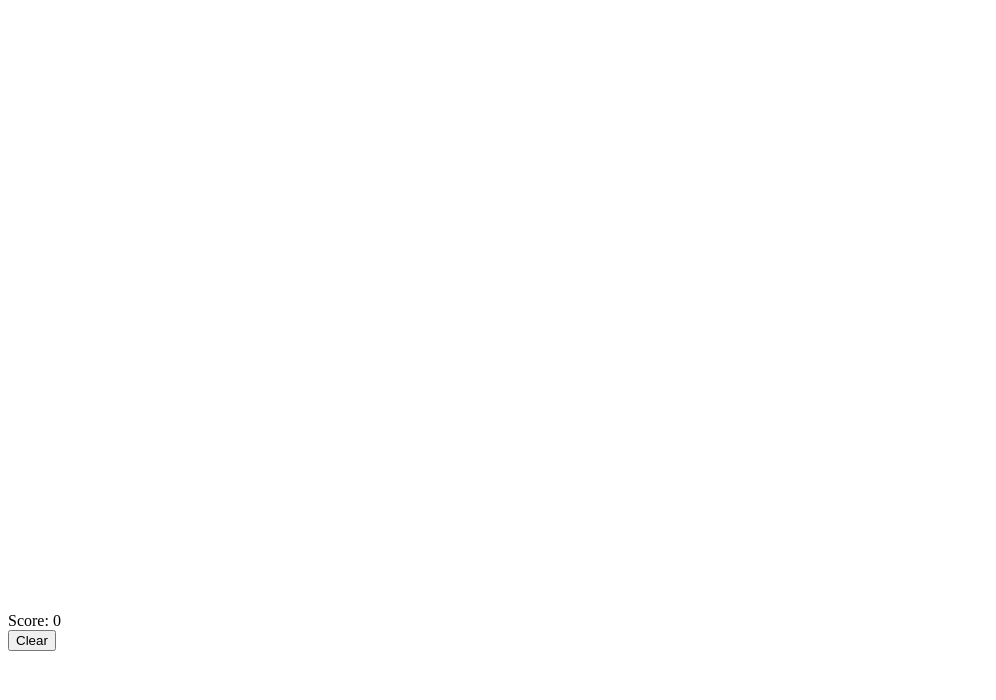
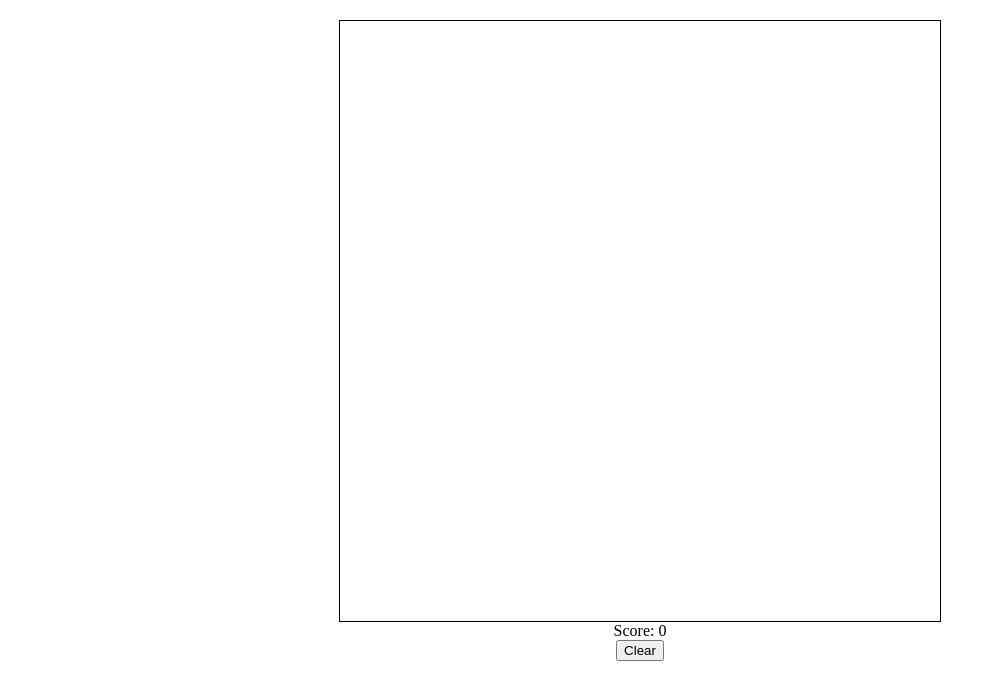
Before and after one commit to B0uss/Spiiiral, a plain HTML site: page index.html in a window 1280 px wide. Shown: the whole page, without its empty margins (0-996 px from the left). Drawn offline with Linux system fonts and the light colour scheme.

Commit message:
Update style.css

```diff
--- a/style.css
+++ b/style.css
@@ -18,3 +18,14 @@
         display: none; /* Masquer les high scores par défaut sur petits écrans */
     }
 }
+
+body {
+        display: flex;
+        flex-direction: column;
+        align-items: center;
+        margin-top: 20px;
+      }
+
+      #gameCanvas {
+        border: 1px solid #000;
+      }
```
